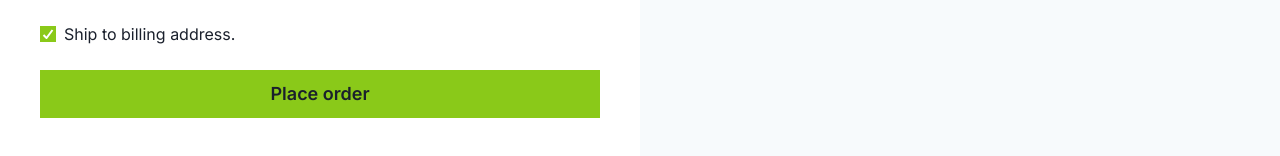
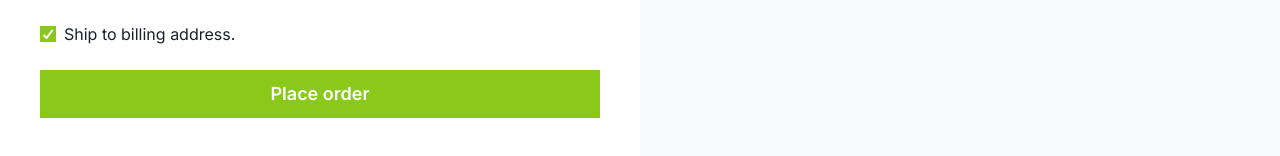
Before and after one commit to maugares/chakraui-egghead-tutorial, a Next.js app: page / in a window 1280 px wide. Shown: the part 510-666 px from the top of the page. Built offline with nearby package versions, Linux system fonts and the light colour scheme.

Commit message:
Add modes to button text color

```diff
--- a/src/theme/index.ts
+++ b/src/theme/index.ts
@@ -63,6 +63,7 @@ const theme = extendTheme(
           primary: props => ({
             rounded: 'none',
             ...brandRing,
+            color: mode('white', 'gray.800')(props),
             backgroundColor: mode('brand.500', 'brand.200')(props),
             _hover: {
               backgroundColor: mode('brand.600', 'brand.300')(props)
```
